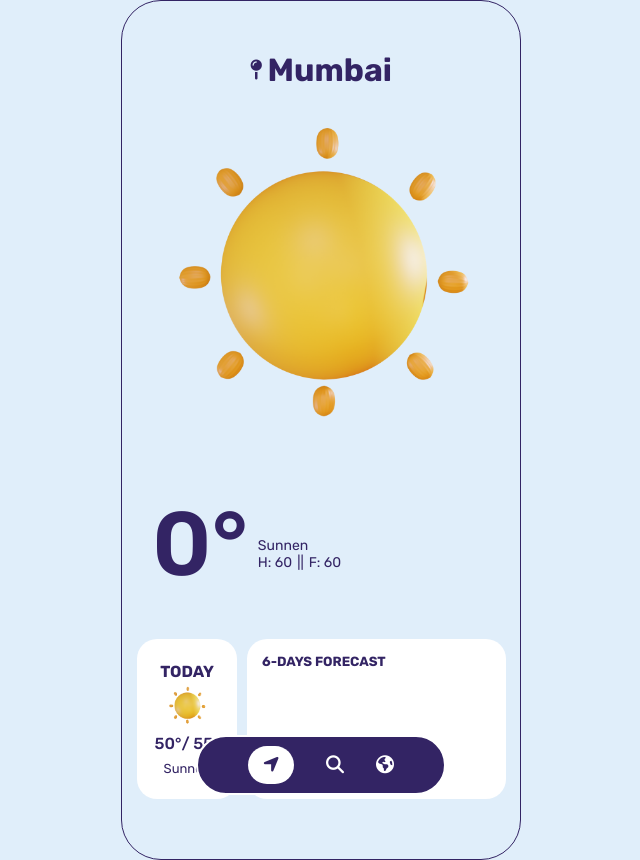
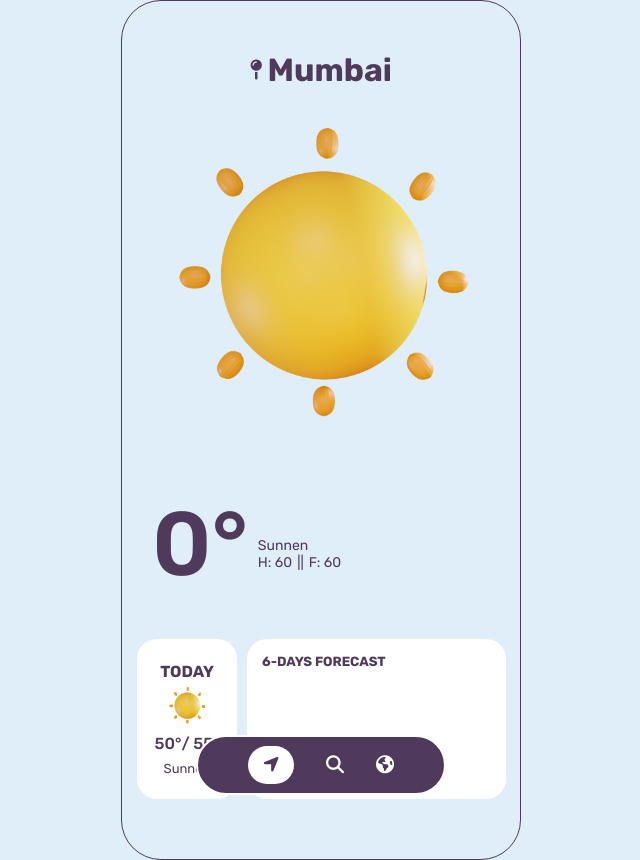
Before and after one commit to hadilkhe/weather-app-, a plain HTML site: page index.html in a window 1280 px wide. Shown: the whole page, without its empty margins (319-959 px from the left). Drawn offline with Linux system fonts and the light colour scheme.

Commit message:
Update style.css
she wanted it cute --imene

```diff
--- a/css/style.css
+++ b/css/style.css
@@ -7,7 +7,7 @@
   font-family: "Rubik", sans-serif;
 }
 :root {
-  --font-color-main: #332464;
+  --font-color-main: #503a5c;
   --white-color: #fff;
 }
 body {
```
